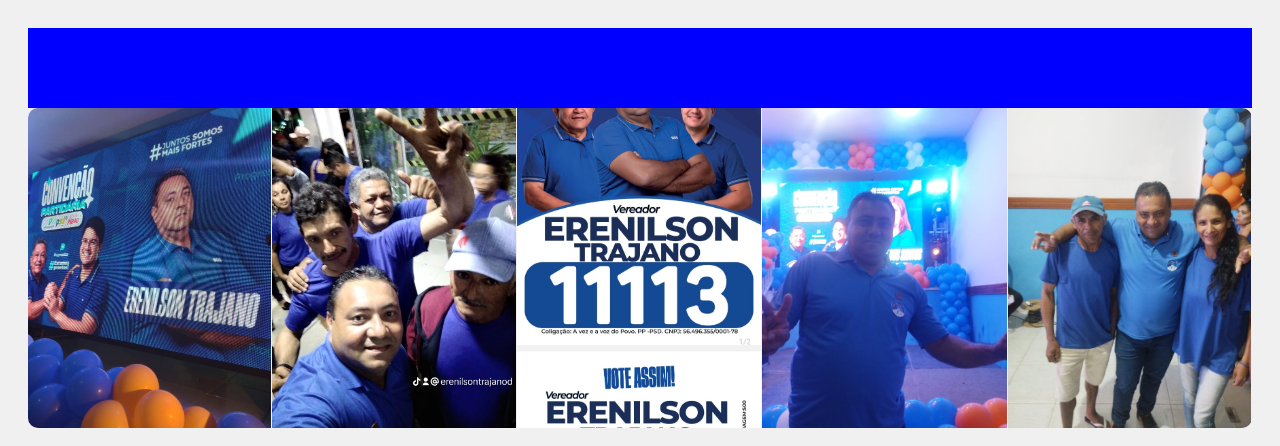
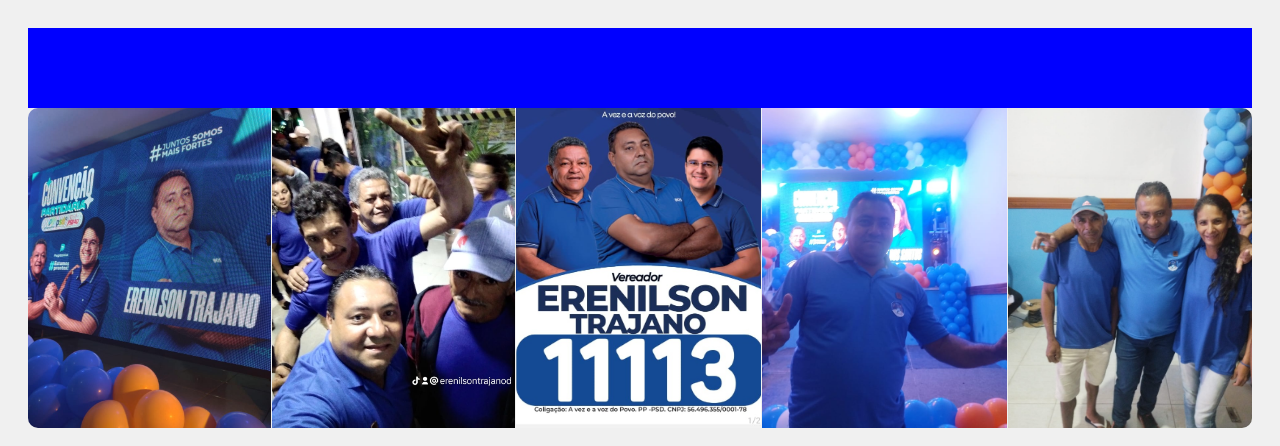
Before and after one commit to Lost-Fernandes/portalherenilson.github.io, a plain HTML site: page index.html in a window 1280 px wide. Shown: the top 446 px of the page. Drawn offline with nearby package versions, Linux system fonts and the light colour scheme.

Commit message:
Update index.html

```diff
--- a/index.html
+++ b/index.html
@@ -18,7 +18,7 @@
     <div class="image-bar">
         <img src="./imagen/visao.jfif" alt="Foto 1230" class="photo">
         <img src="./imagen/estamos.jfif" alt="Foto 3" class="photo">
-        <img src="./imagen/1000055805.jpg" alt="Foto 2" class="photo">
+        <img src="./imagen/5f65277fea15432fba13e85747a7b651~2.jpg" alt="Foto 2" class="photo">
         <img src="./imagen/povo.jfif" alt="Foto 4" class="photo">
         <img src="./imagen/massa.jfif" alt="Foto 5" class="photo">
     </div>
```
